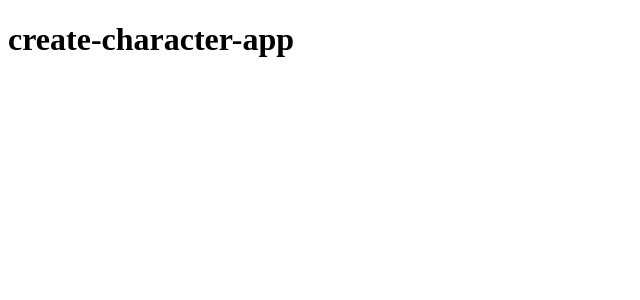
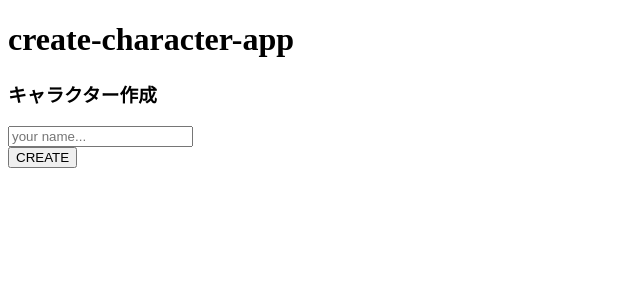
Before and after one commit to rias-z/react_practice_apps, a React (Create React App) app in the folder create-character-app/: page / in a window 1280 px wide. Shown: the top 300 px of the page, without its empty margins (0-640 px from the left). Built offline with nearby package versions, Linux system fonts and the light colour scheme.

Commit message:
formを表示させる

```diff
--- a/create-character-app/src/Component/App.js
+++ b/create-character-app/src/Component/App.js
@@ -1,14 +1,27 @@
-import React, { Component } from 'react';
+import React, { Component } from 'react'
+import CreateForm from './CreateForm'
 
 
 class App extends Component {
+  constructor(){
+    super()
+  }
+
+  handleSubmit = (e) => {
+    e.preventDefault()
+
+    const name = e.target.name.value
+    console.log(name)
+  }
+
   render() {
     return (
-      <div className="App">
+      <div className='App'>
         <h1>create-character-app</h1>
+        <CreateForm onSubmit={this.handleSubmit.bind(this)}/>
       </div>
-    );
+    )
   }
 }
 
-export default App;
+export default App
--- /dev/null
+++ b/create-character-app/src/Component/CreateForm.js
@@ -0,0 +1,19 @@
+import React, {Component} from 'react'
+
+
+class CreateForm extends Component{
+  render() {
+    return (
+      <div>
+        <h3>キャラクター作成</h3>
+        <form onSubmit={this.props.onSubmit}>
+          <input name='name' type='text' placeholder='your name...' />
+          <br />
+          <button type='submit'>CREATE</button>
+        </form>
+      </div>
+    )
+  }
+}
+
+export default CreateForm
```
Also changed, not shown: create-character-app/src/index.js (+4 -4 lines).
